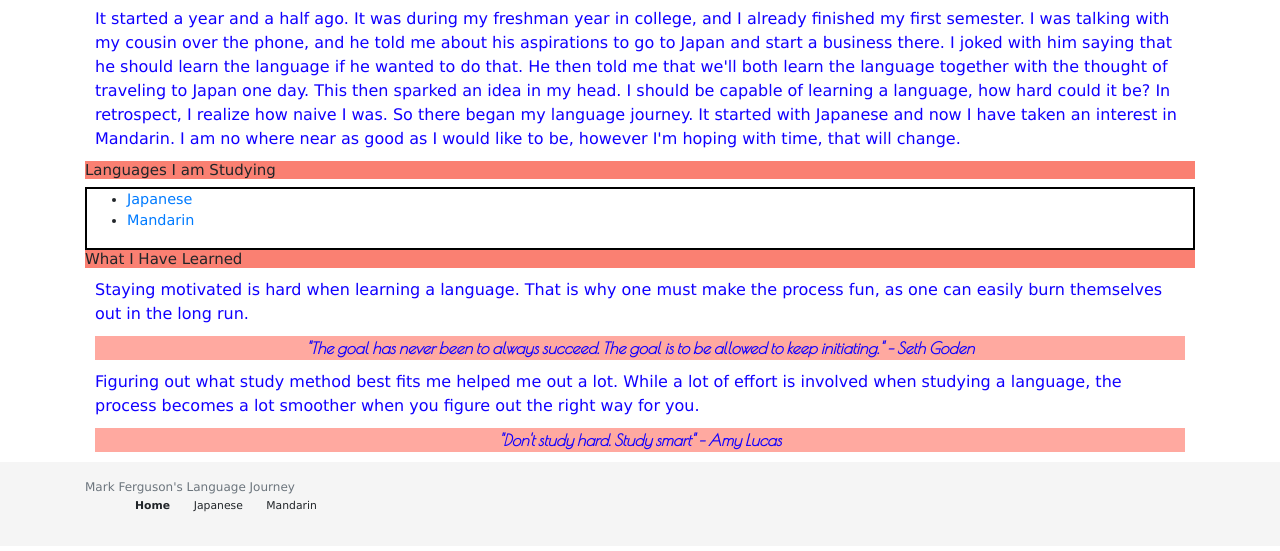
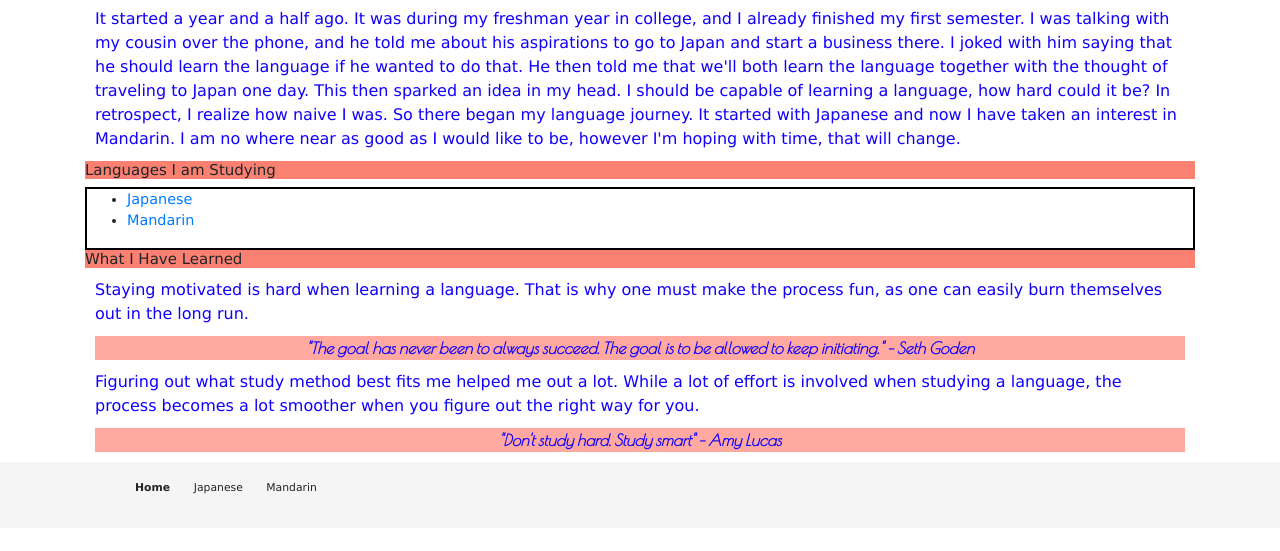
Before and after one commit to mgfergus/mgfergus.github.io, a plain HTML site: page index.html in a window 1280 px wide. Shown: the part 141-692 px from the top of the page. Drawn offline with nearby package versions, Linux system fonts and the light colour scheme.

Commit message:
Update index.html

```diff
--- a/index.html
+++ b/index.html
@@ -85,7 +85,6 @@
 
             <footer class="footer mt-auto py-3">
                   <div class="container">
-                        <span class="text-muted">Mark Ferguson's Language Journey</span>
                         <ul id="navloc">
                             <li class="current"> Home </li>
                             <li> Japanese </li>
```
